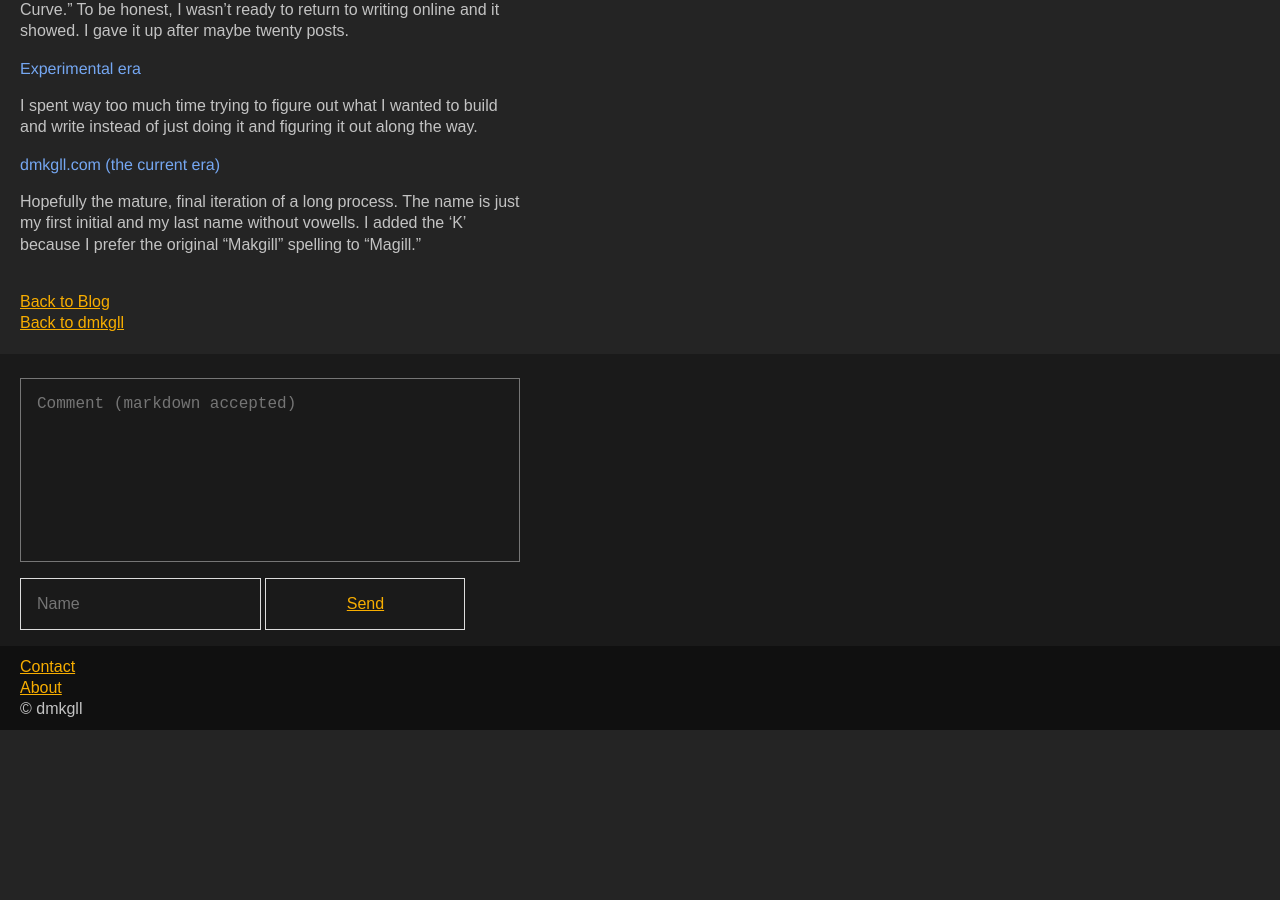
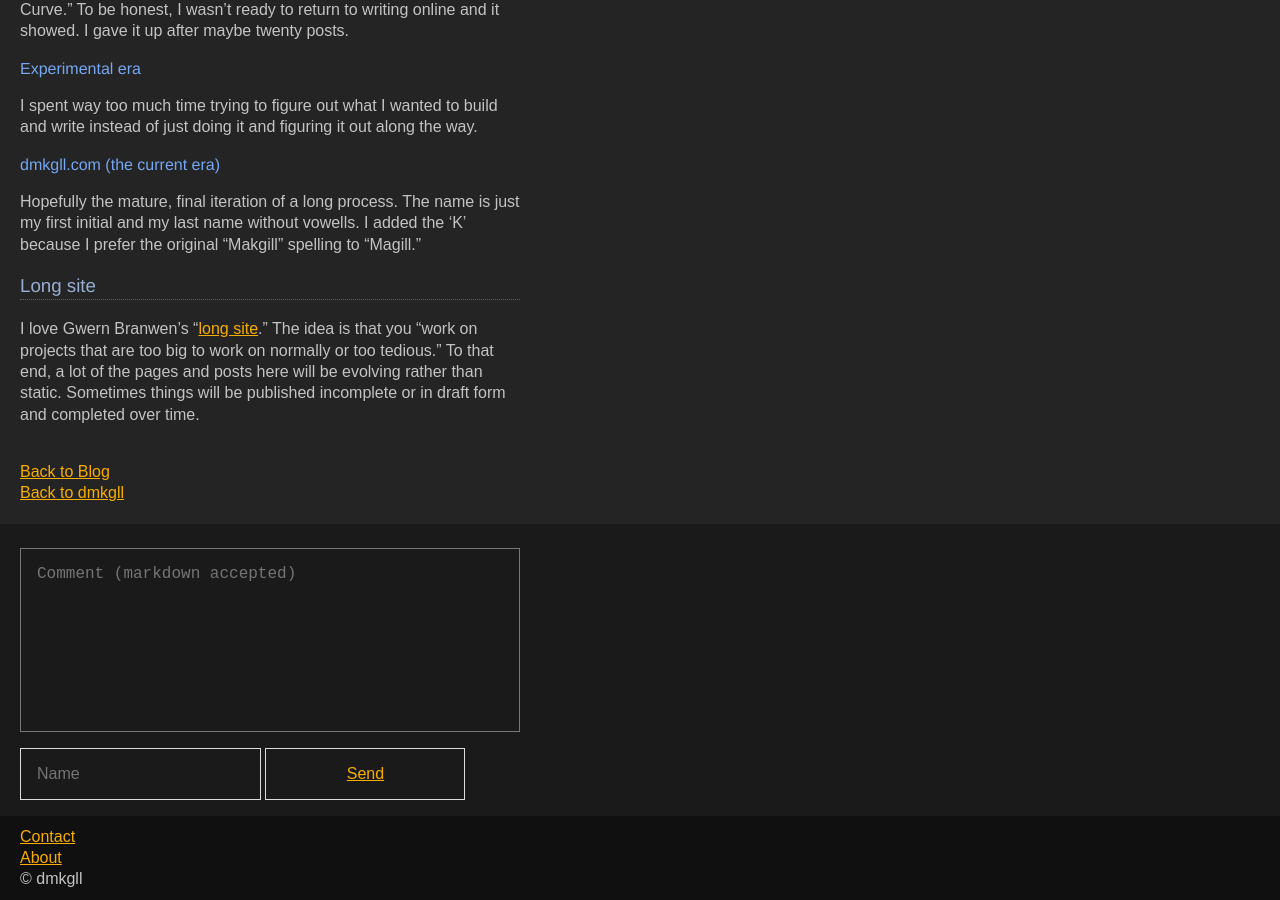
Before and after one commit to dmkgll/dmkgll, a Jekyll site: the page built from _posts/2022-06-21-about-this-site.md, in a window 1280 px wide and 900 px high, scrolled down 1779 px. Built offline with Jekyll 4.4.1, drawn with Linux system fonts in a browser that asks for light colours; before the commit the page ends 2509 px from its top, so only the background shows below that.

Commit message:
Update 2022-06-21-about-this-site.md

```diff
--- a/_posts/2022-06-21-about-this-site.md
+++ b/_posts/2022-06-21-about-this-site.md
@@ -58,3 +58,7 @@ I spent way too much time trying to figure out what I wanted to build and write
 #### dmkgll.com (the current era)
 
 Hopefully the mature, final iteration of a long process. The name is just my first initial and my last name without vowells. I added the 'K' because I prefer the original "Makgill" spelling to "Magill."
+
+### Long site
+
+I love Gwern Branwen's "[long site](https://www.gwern.net/About)." The idea is that you "work on projects that are too big to work on normally or too tedious." To that end, a lot of the pages and posts here will be evolving rather than static. Sometimes things will be published incomplete or in draft form and completed over time.
```
